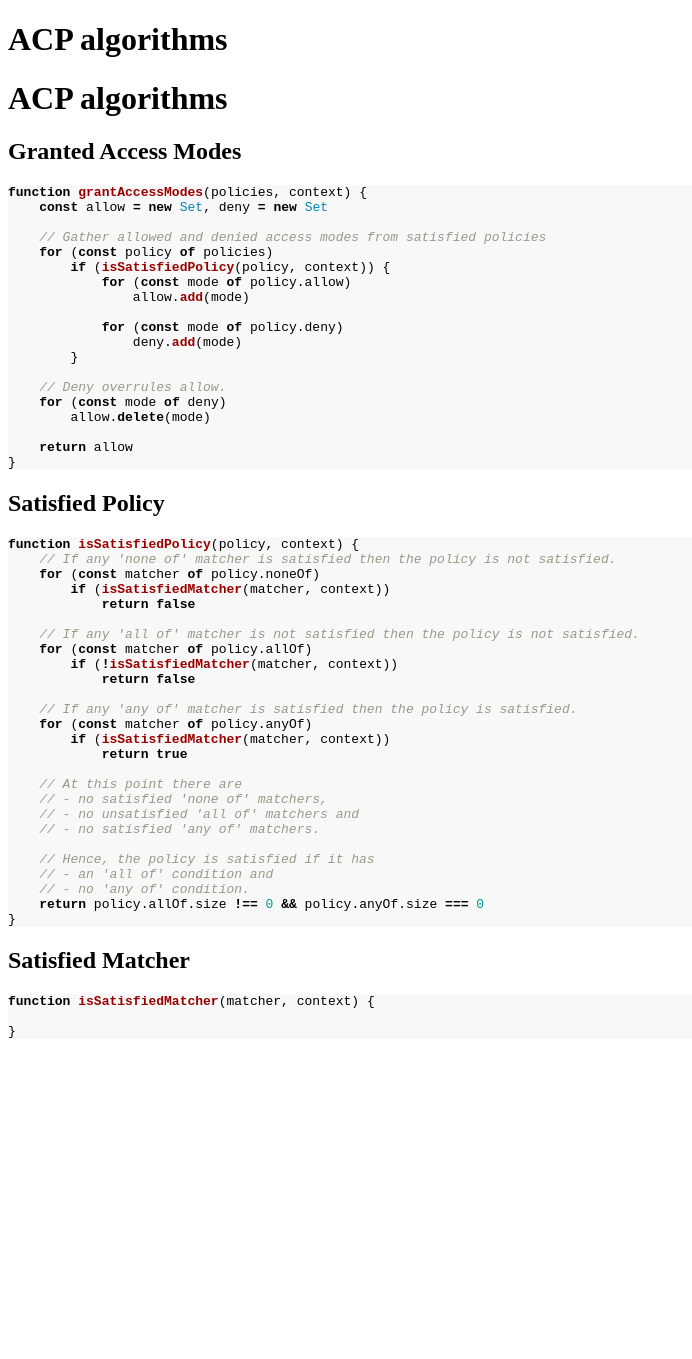
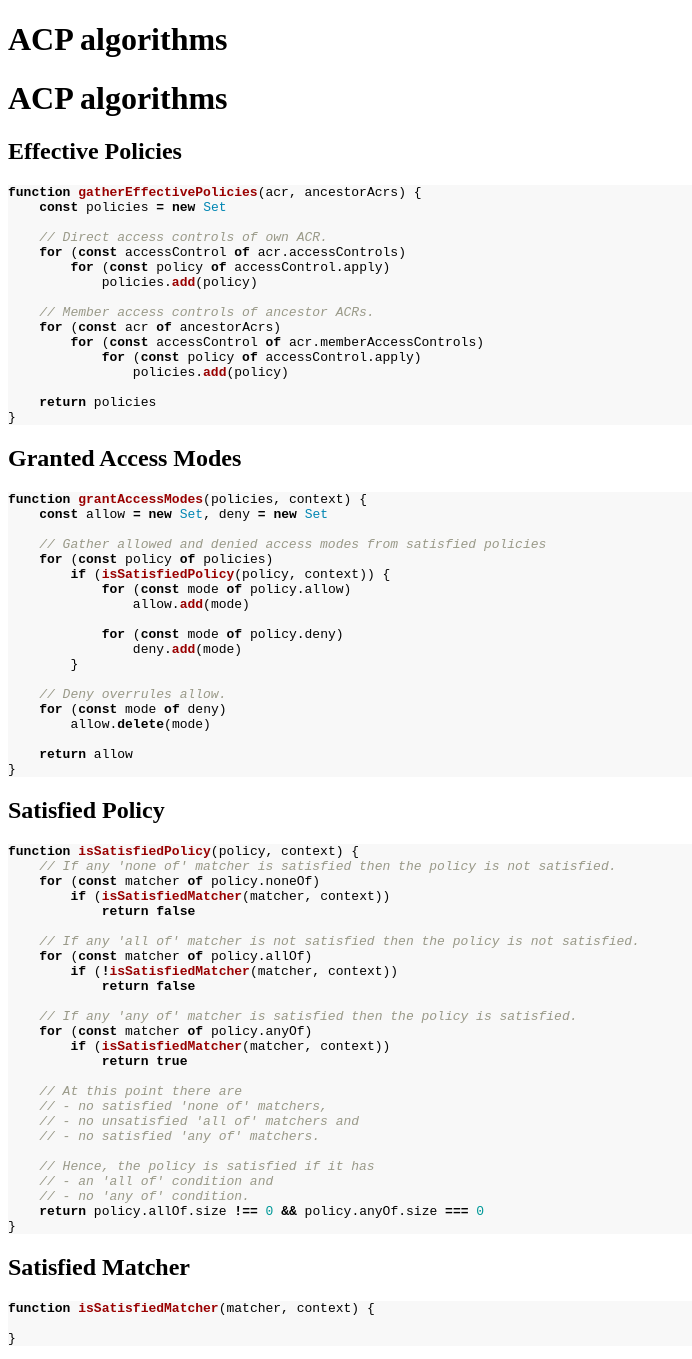
Before and after one commit to matthieubosquet/notes, a Jekyll site: the page built from acp.md, in a window 1280 px wide. Shown: the whole page, without its empty margins (0-692 px from the left). Built offline with Jekyll 4.4.1, drawn with Linux system fonts in a browser that asks for light colours; our own code applies the rules of GitHub Pages for plain Markdown files; before the commit the page ends 1052 px from its top, so only the background shows below that.

Commit message:
Add effective policies algorithm

````diff
--- a/acp.md
+++ b/acp.md
@@ -1,4 +1,26 @@
 # ACP algorithms
+
+## Effective Policies
+
+```javascript
+function gatherEffectivePolicies(acr, ancestorAcrs) {
+    const policies = new Set
+
+    // Direct access controls of own ACR.
+    for (const accessControl of acr.accessControls)
+        for (const policy of accessControl.apply)
+            policies.add(policy)
+
+    // Member access controls of ancestor ACRs.
+    for (const acr of ancestorAcrs)
+        for (const accessControl of acr.memberAccessControls)
+            for (const policy of accessControl.apply)
+                policies.add(policy)
+
+    return policies
+}
+```
+
 
 ## Granted Access Modes
 
@@ -26,7 +48,6 @@ function grantAccessModes(policies, context) {
 
 
 ## Satisfied Policy
-
 
 ```javascript
 function isSatisfiedPolicy(policy, context) {
````
